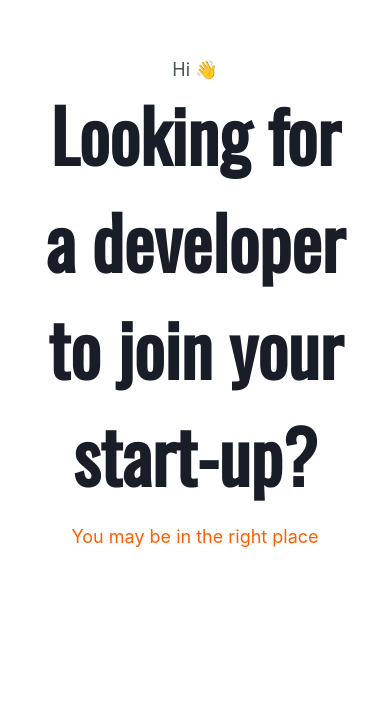
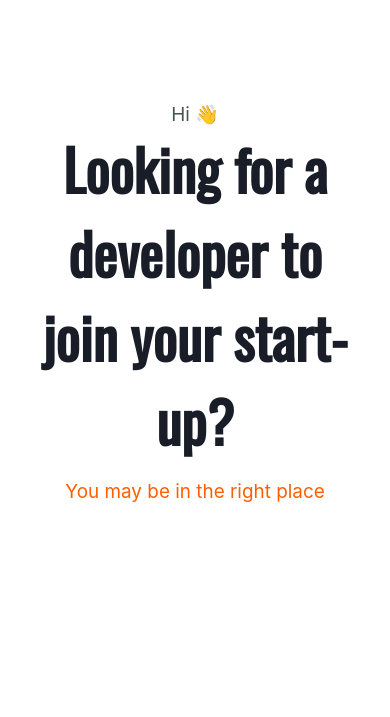
Before and after one commit to umbauk/portfolio-website, a website: page public/index.html in a window 390 px wide. Shown: the part 127-844 px from the top of the page. Drawn offline with nearby package versions, Linux system fonts and the light colour scheme; a script that the page names is missing.

Commit message:
Font size reset to responsive

```diff
--- a/public/index.css
+++ b/public/index.css
@@ -3,7 +3,7 @@
 }
 
 html {
-  font-size: 18px;
+  font-size: calc(1em + 0.75vw);
 }
 
 body {
@@ -17,12 +17,12 @@ body {
   background-repeat: no-repeat;
   background-size: cover;
 
-  margin-left: 8rem;
-  margin-right: 8rem;
+  margin-left: 6rem;
+  margin-right: 6rem;
 }
 
 h1 {
-  font-size: 4rem;
+  font-size: 3rem;
   font-family: Oswald;
   color: #181d27;
   text-align: center;
@@ -31,7 +31,7 @@ h1 {
 }
 
 h3 {
-  font-size: 2.2rem;
+  font-size: 2rem;
   font-family: Oswald;
   color: #495456;
 }
```
Also changed, not shown: 1 other file.
